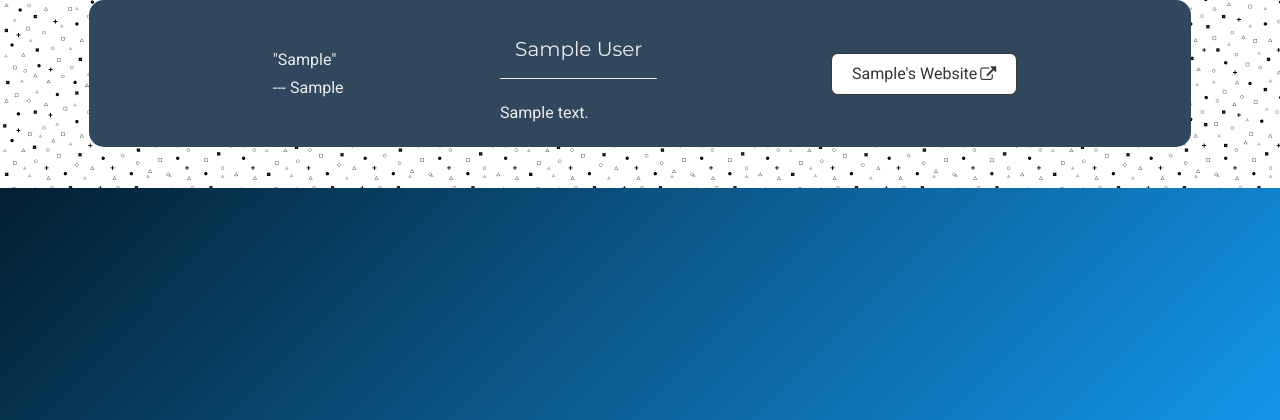
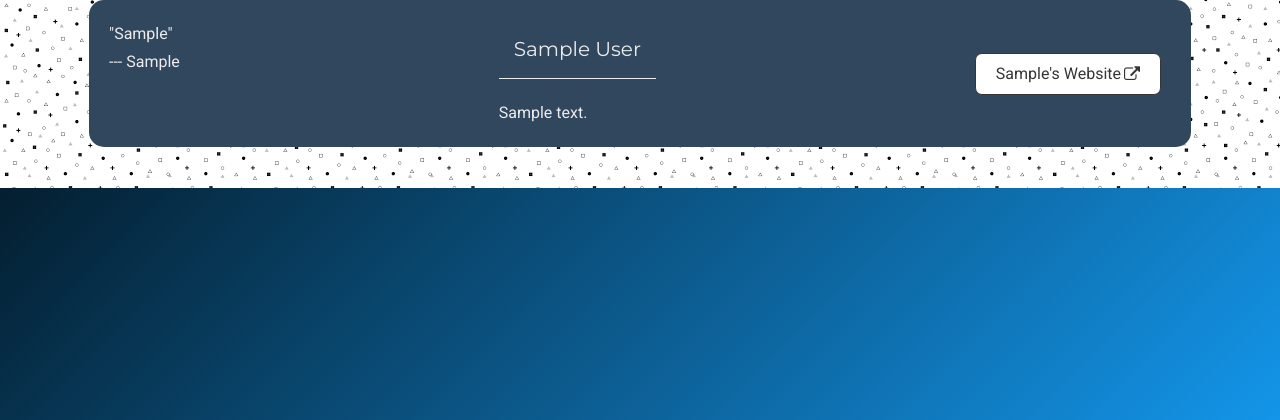
Before and after one commit to jalhadab/project5, a PHP site: page /directory.php in a window 1280 px wide. Shown: the part 201-621 px from the top of the page. Run offline with PHP 8.4, Linux system fonts and the light colour scheme; tables that the repository leaves empty or names only in its code hold one stand-in row (values such as "Sample post").

Commit message:
Revert "Merge branch 'master' of https://github.com/jalhadab/project5"
This reverts commit 5f3e99ecb19799a7f39b6580c16cb68cdfe60699, reversing
changes made to 5c0a6cd49b5c6ff2e92e04c1e2cbc842f2c89c77.

```diff
--- a/css/override.css
+++ b/css/override.css
@@ -438,13 +438,3 @@ a:hover {
 .big-message {
 	color: #30475E;
 }
-
-.studentquote {
-	margin: auto;
-	width: 20%;
-	padding: 10px;
-	margin-right: 25px;
-}
-.menu2{
-	margin:auto;
-}
--- a/directory.php
+++ b/directory.php
@@ -54,7 +54,7 @@
 							<h3><?php echo $row['firstname']; ?> <?php echo $row['lastname']; ?></h3>
 							<p><?php echo $row['about']; ?></p>
 						</div>
-						<nav class="menu2">
+						<nav class="menu">
 							<a class="button" href="<?php echo $row['website']; ?>" target="_blank"><?php echo $row['firstname']; ?>'s Website <i class="fa fa-external-link"></i></a>
 							<?php if(isset($_SESSION["loggedin"]) && $_SESSION["loggedin"] === true){ ?>
 								<a class="button" href="edit.php?id=<?php echo htmlspecialchars($row['id']); ?>">Edit</a>
```
